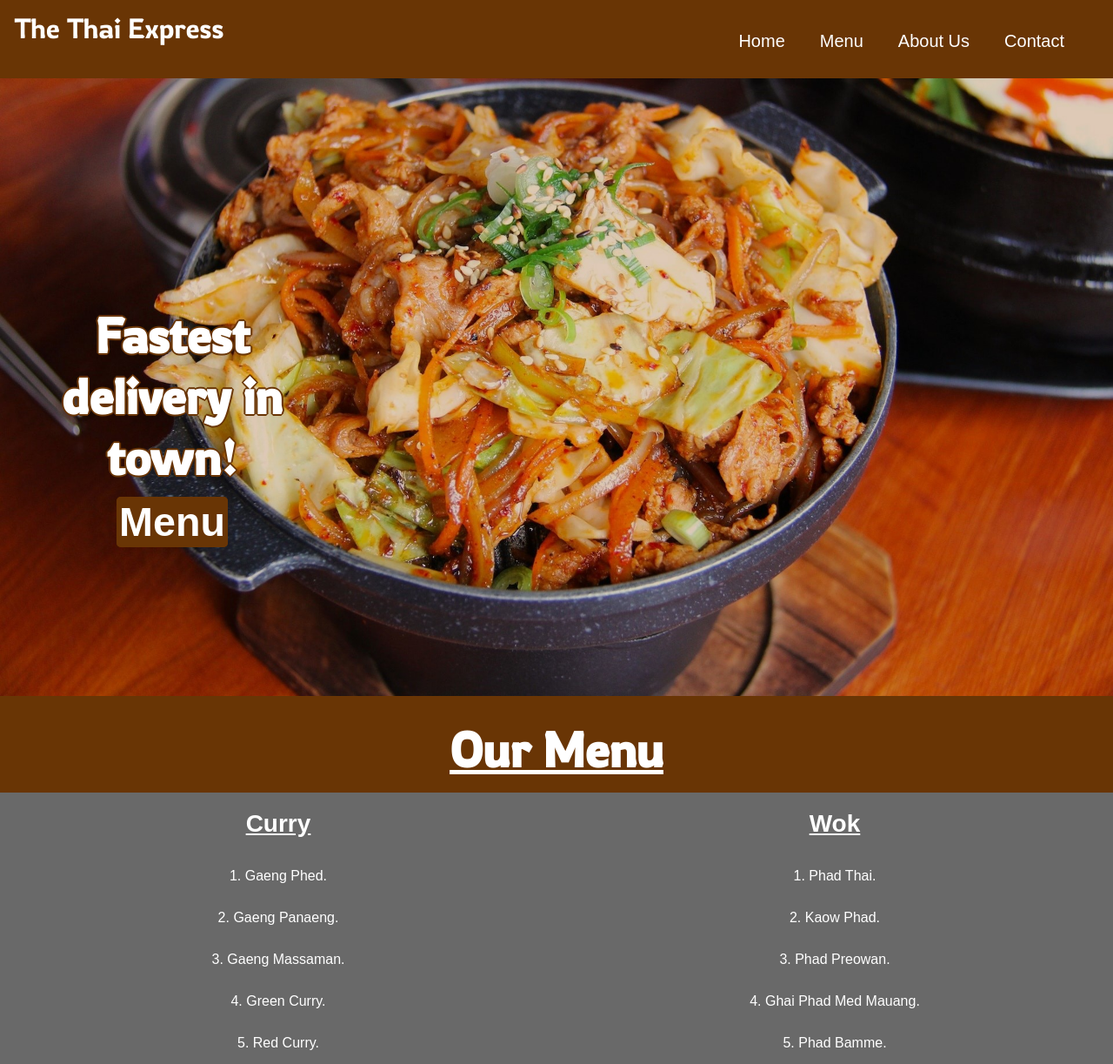
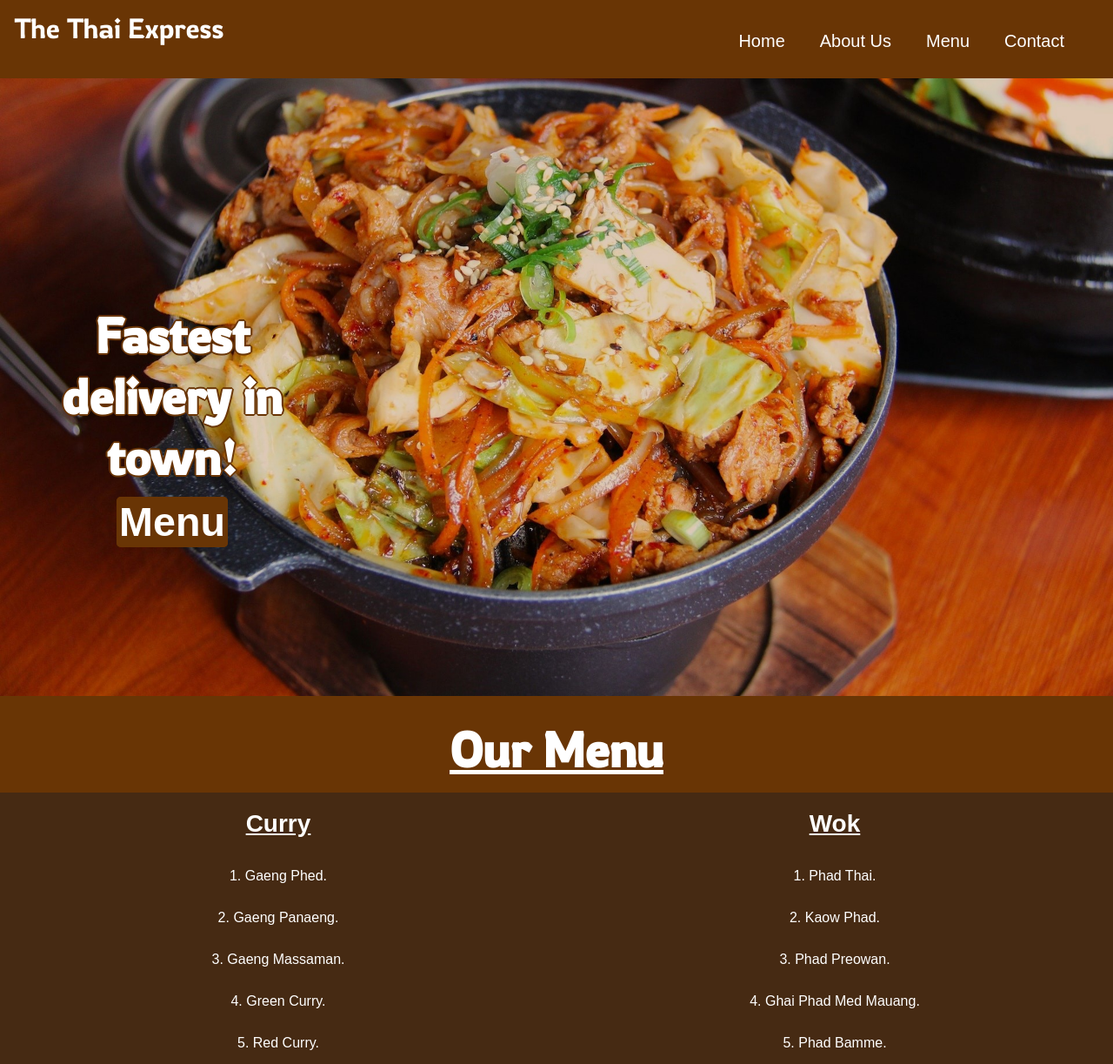
Before and after one commit to hannes-h98/parma-pizza-pasta, a plain HTML site: page index.html in a window 1280 px wide. Shown: the whole page at 87% size. Drawn offline with Linux system fonts and the light colour scheme.

Commit message:
changed the Wook and Curry menu box background colors

```diff
--- a/assets/css/style.css
+++ b/assets/css/style.css
@@ -141,7 +141,7 @@ a:hover {
  #wok-menu {
     width: 50vw;
     height: auto;
-    background-color: #696969;
+    background-color: #462a13;
     float: right;
 
 
@@ -150,7 +150,7 @@ a:hover {
  #curry-menu {
     width: 50vw;
     height: auto;
-    background-color: #696969;
+    background-color: #462a13;
     float: right;
 
 
--- a/index.html
+++ b/index.html
@@ -27,10 +27,10 @@
                         <a href="#" aria-label="See contact information">Contact</a>
                     </li>
                     <li>
-                        <a href="#" aria-label="Go to About us">About Us</a>
+                        <a href="#menu-container" aria-label="See the menu">Menu</a>
                     </li>
                     <li>
-                        <a href="#menu-container" aria-label="See the menu">Menu</a>
+                        <a href="#" aria-label="Go to About us">About Us</a>
                     </li>
                     <li>
                         <a href="index.html" aria-label="Get to Home page">Home</a>
```
